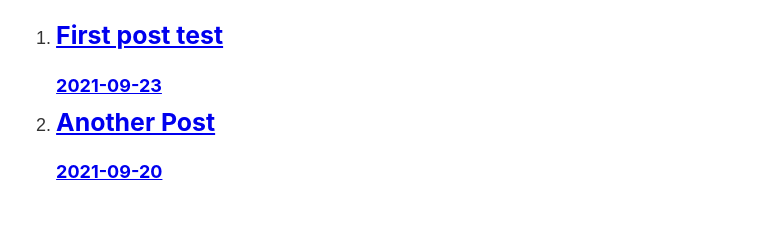
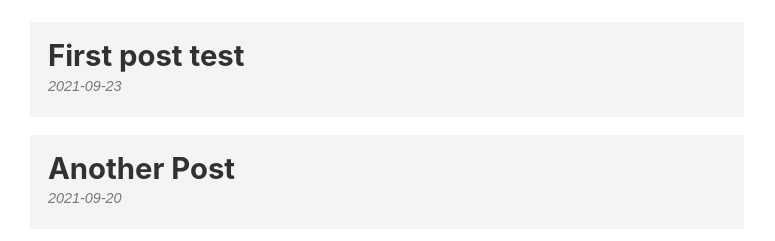
Before and after one commit to ogolanians/orbel-io, a Gatsby site: page /blog in a window 1280 px wide. Shown: the part 347-588 px from the top of the page, without its empty margins (253-1028 px from the left). Built offline with nearby package versions, Linux system fonts and the light colour scheme; Gatsby itself is replaced by a stand-in of ours.

Commit message:
Styling for the Blog page

```diff
--- a/src/components/footer.module.scss
+++ b/src/components/footer.module.scss
@@ -2,6 +2,7 @@
   background-color: rgb(70, 103, 129);
   width: 100%;
   padding: 1rem;
+  margin-top: 3rem;
 }
 
 .icons-container {
--- a/src/pages/blog.js
+++ b/src/pages/blog.js
@@ -3,6 +3,7 @@
 import { Link } from "gatsby";
 
 import Layout from "../components/layout";
+import * as blogStyles from "./blog.module.scss";
 
 const BlogPage = () => {
   const data = useStaticQuery(graphql`
@@ -27,13 +28,13 @@
     <Layout>
       <div>
         <h1>Blog</h1>
-        <ol>
+        <ol className={blogStyles.posts}>
           {data.allMarkdownRemark.edges.map((edge) => {
             return (
-              <li>
+              <li className={blogStyles.post}>
                 <Link to={`/blog/${edge.node.fields.slug}`}>
-                  <h3>{edge.node.frontmatter.title}</h3>
-                  <h4>{edge.node.frontmatter.date}</h4>
+                  <h2>{edge.node.frontmatter.title}</h2>
+                  <p>{edge.node.frontmatter.date}</p>
                 </Link>
               </li>
             );
--- /dev/null
+++ b/src/pages/blog.module.scss
@@ -0,0 +1,30 @@
+.posts {
+  list-style-type: none;
+  margin: 0;
+}
+
+.post {
+  margin: 1rem 0;
+
+  a {
+    background: #f4f4f4;
+    color: #000000cc;
+    display: block;
+    padding: 1rem;
+    text-decoration: none;
+  }
+
+  a:hover {
+    background: #e4e4e4;
+  }
+
+  h2 {
+    margin-bottom: 0;
+  }
+
+  p {
+    color: #777;
+    font-size: 0.8rem;
+    font-style: italic;
+  }
+}
```
